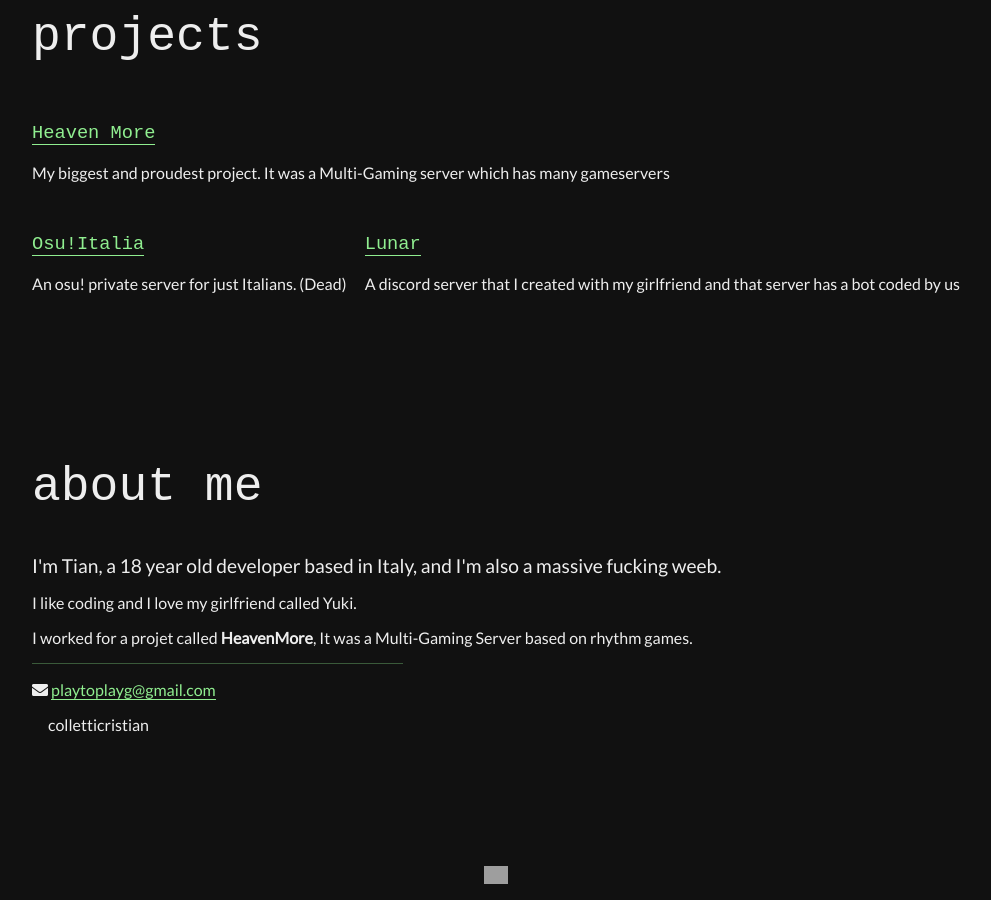
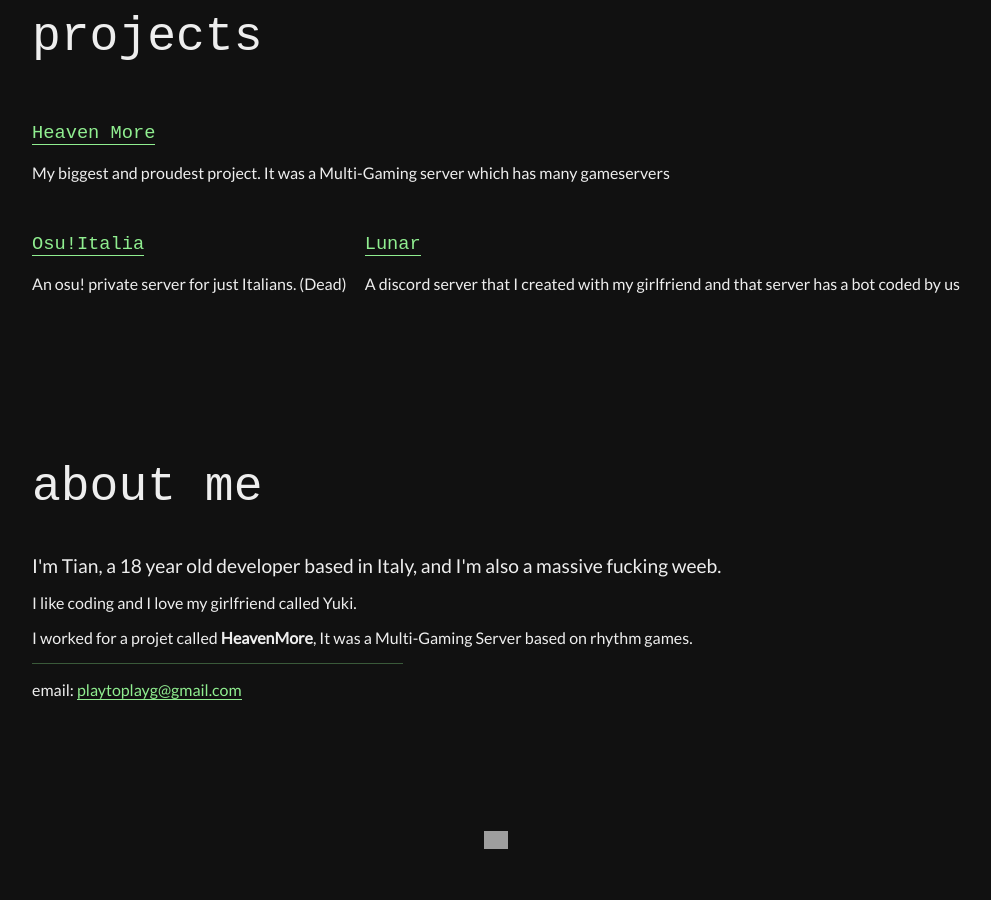
Before and after one commit to Tian-MC/tian-mc.github.io, a Jekyll site: the page built from index.markdown, in a window 1280 px wide and 900 px high, scrolled down 1062 px. Shown: the whole window, without its empty margins (144-1135 px from the left). Built offline with Jekyll 4.4.1, drawn with Linux system fonts in a browser that asks for light colours; some web fonts are replaced; after the commit the page ends 1927 px from its top, so only the background shows below that; grey boxes are pictures that could not be loaded.

Commit message:
Update index.markdown

```diff
--- a/index.markdown
+++ b/index.markdown
@@ -1,10 +1,6 @@
 ---
 layout: home
 ---
-<head>
-<link rel="stylesheet" href="https://cdnjs.cloudflare.com/ajax/libs/font-awesome/5.15.3/css/all.min.css" />
-</head>
-
 <center>
 	<p>Hi, i'm Tian. This is some of the stuff I do.</p>
 	<nav id="socials">
@@ -62,8 +58,7 @@ layout: home
 		<p>I worked for a projet called <b>HeavenMore</b>, It was a Multi-Gaming Server based on rhythm games.</p>
 		<hr>
 		<section id="contact">
-			<p><i class="fas fa-envelope"> </i> <a href="mailto:{{site.email}}" id="email">{{ site.email }}</a></p>
-			<p><i class="fas fa-weixin"> </i>{{ site.wechat }}</p>
+			<p>email: <a href="mailto:{{site.email}}" id="email">{{ site.email }}</a></p>
 		</section>
 	</main>
 </section>
```
